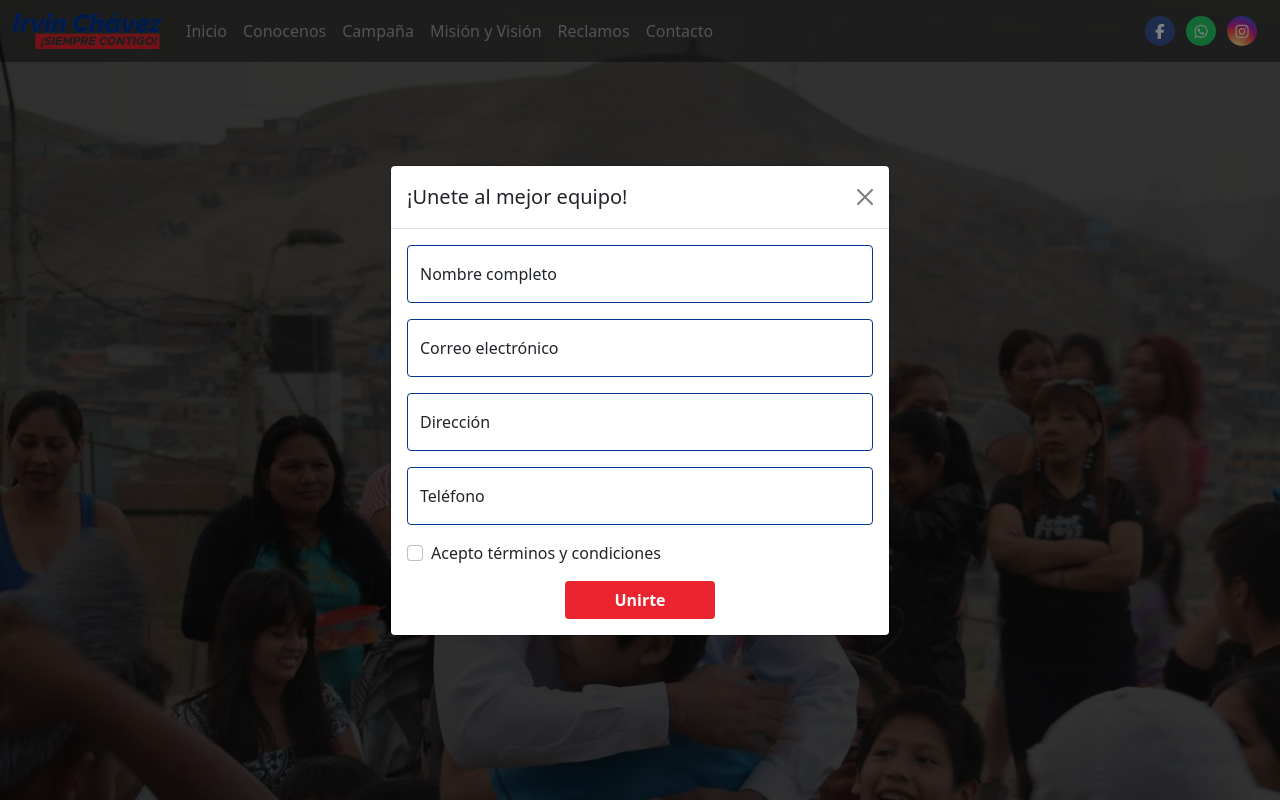
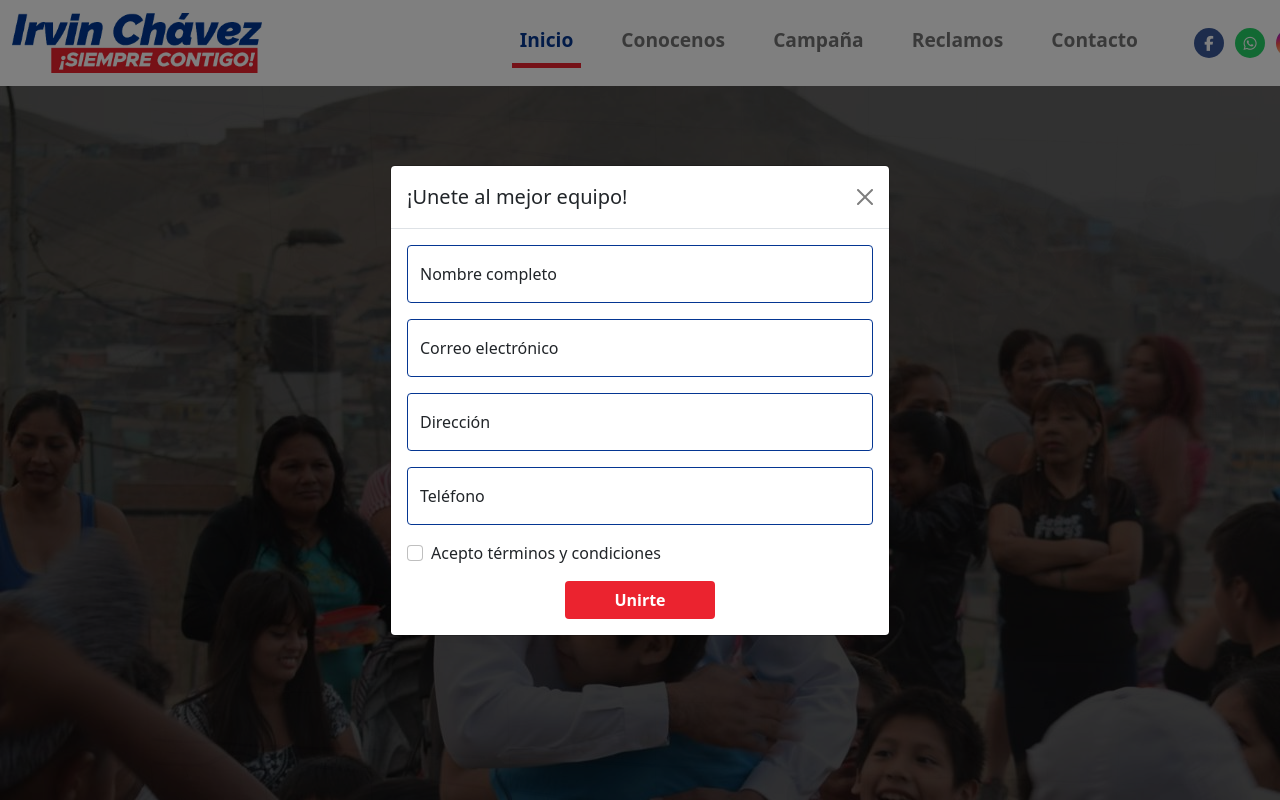
Before and after one commit to BerpL/irvincweb, an Angular app: page / in a window 1280 px wide. Built offline with nearby package versions, Linux system fonts and the light colour scheme.

Commit message:
refactor

```diff
--- a/src/app/app.component.html
+++ b/src/app/app.component.html
@@ -1,10 +1,9 @@
 <app-modal></app-modal>
 <app-navbar></app-navbar>
-<div class="">
+<div>
   <app-inicio></app-inicio>
   <app-conocenos></app-conocenos>
   <app-campania></app-campania>
-  <app-misionyvision></app-misionyvision>
   <app-reclamos></app-reclamos>
 </div>
 <app-footer></app-footer>
--- a/src/app/pages/campania/campania.component.html
+++ b/src/app/pages/campania/campania.component.html
@@ -2,12 +2,12 @@
     <div class="col-12 facebook-iframe">
         <div class="row justify-content-md-center">
             <div class="col-md-4 text-center">
-                <h3>Campaña</h3>
                 <iframe
+                class="rounded-3 border border-dark border-3 "
                 src="https://www.facebook.com/plugins/page.php?href=https%3A%2F%2Fwww.facebook.com%2FIrvinChavezOficial&tabs=timeline&width=500&height=800&small_header=false&adapt_container_width=false&hide_cover=false&show_facepile=true&appId"
                 width="500"
                 height="800"
-                style="border: none; overflow: hidden"
+                style="overflow: hidden;"
                 scrolling="no"
                 frameborder="0"
                 allowfullscreen="true"
--- a/src/app/pages/inicio/inicio.component.html
+++ b/src/app/pages/inicio/inicio.component.html
@@ -3,6 +3,7 @@
     id="carouselExampleFade"
     class="carousel slide carousel-fade"
     data-bs-ride="carousel"
+    data-pause="false"
   >
     <div class="carousel-inner">
       <div class="carousel-item active contenedor">
--- a/src/app/pages/reclamos/reclamos.component.html
+++ b/src/app/pages/reclamos/reclamos.component.html
@@ -2,8 +2,10 @@
     <div class="col-12 ">
         <div class="row justify-content-md-center">
             <div class="col-md-4 text-center">
-                <h3>Reclamos</h3>
+              <div class="card rounded-3 border border-dark border-3">
+                <div class="card-body">
                   <form
+                  class="p-5"
                   action="https://formsubmit.co/eder.cornejo.d@gmail.com"
                   method="POST"
                 >
@@ -37,6 +39,9 @@
                 </form>
                 </div>
               </div>
+
+            </div>
+        </div>
     </div>
 
 </div>
--- a/src/app/shared/navbar/navbar.component.html
+++ b/src/app/shared/navbar/navbar.component.html
@@ -1,7 +1,7 @@
-<nav class="navbar navbar-expand-lg navbar-dark bg-navbar fixed-top">
+<nav class="navbar navbar-expand-lg navbar-light bg-navbar fixed-top">
   <div class="container-fluid">
-    <a class="navbar-brand" href="#inicio">
-      <img src="../../../assets/img/logo.png" alt="logoirvinc" width="150" />
+    <a class="navbar-brand pointer" (click)="scroll('inicio')">
+      <img src="../../../assets/img/logo.png" alt="logoirvinc" width="250" />
     </a>
     <button
       class="navbar-toggler"
@@ -15,26 +15,23 @@
       <span class="navbar-toggler-icon"></span>
     </button>
     <div class="collapse navbar-collapse" id="navbarSupportedContent">
-      <ul class="navbar-nav me-auto mb-2 mb-lg-0">
-        <li class="nav-item">
-          <a class="nav-link" aria-current="page" href="#inicio"
+      <ul class="navbar-nav me-auto mb-2 mb-lg-0 navbar-items text-center">
+        <li class="nav-item ps-3 pe-3">
+          <a class="nav-link pointer" aria-current="page" [class.selected]="flaginicio" (click)="scroll('inicio')"
             >Inicio</a
           >
         </li>
-        <li class="nav-item">
-          <a class="nav-link" href="#conocenos">Conocenos</a>
+        <li class="nav-item ps-3 pe-3">
+          <a class="nav-link pointer" [class.selected]="flagconocenos" (click)="scroll('conocenos')">Conocenos</a>
         </li>
-        <li class="nav-item">
-          <a class="nav-link" href="#campania">Campaña</a>
+        <li class="nav-item ps-3 pe-3">
+          <a class="nav-link pointer" [class.selected]="flagcampania" (click)="scroll('campania')">Campaña</a>
         </li>
-        <li class="nav-item">
-          <a class="nav-link" href="#misionyvision">Misión y Visión</a>
+        <li class="nav-item ps-3 pe-3">
+          <a class="nav-link pointer" [class.selected]="flagreclamos" (click)="scroll('reclamos')">Reclamos</a>
         </li>
-        <li class="nav-item">
-          <a class="nav-link" href="#reclamos">Reclamos</a>
-        </li>
-        <li class="nav-item">
-          <a class="nav-link" href="#contacto">Contacto</a>
+        <li class="nav-item ps-3 pe-3">
+          <a class="nav-link pointer" [class.selected]="flagcontacto" (click)="scroll('contacto')">Contacto</a>
         </li>
       </ul>
       <div class="d-flex justify-content-center">
--- a/src/app/shared/navbar/navbar.component.ts
+++ b/src/app/shared/navbar/navbar.component.ts
@@ -7,11 +7,51 @@ import { Component, OnInit } from '@angular/core';
 })
 export class NavbarComponent implements OnInit {
 
+  flaginicio: boolean = true;
+  flagconocenos: boolean = false;
+  flagcampania: boolean = false;
+  flagreclamos: boolean = false;
+  flagcontacto: boolean = false;
+
   constructor() { }
 
   ngOnInit(): void {
   }
 
-
+  scroll(id:any) {
+    if(id == "inicio"){
+      this.flaginicio = true;
+      this.flagconocenos = false;
+      this.flagcampania = false;
+      this.flagreclamos = false;
+      this.flagcontacto = false;
+    } else if(id == "conocenos"){
+      this.flagconocenos = true;
+      this.flaginicio = false;
+      this.flagcampania = false;
+      this.flagreclamos = false;
+      this.flagcontacto = false;
+    } else if(id == "campania"){
+      this.flagcampania = true;
+      this.flaginicio = false;
+      this.flagconocenos = false;
+      this.flagreclamos = false;
+      this.flagcontacto = false;
+    } else if(id == "reclamos"){
+      this.flagreclamos = true;
+      this.flaginicio = false;
+      this.flagconocenos = false;
+      this.flagcampania = false;
+      this.flagcontacto = false;
+    } else if(id == "contacto"){
+      this.flagcontacto = true;
+      this.flaginicio = false;
+      this.flagconocenos = false;
+      this.flagcampania = false;
+      this.flagreclamos = false;
+    }
+    let el = document.getElementById(id);
+    el?.scrollIntoView({behavior: 'smooth'});
+}
 
 }
--- a/src/styles.css
+++ b/src/styles.css
@@ -1,4 +1,3 @@
-
 html,
 body {
   width: 100%;
@@ -8,31 +7,47 @@ body {
   overflow-x: hidden;
   scroll-behavior: smooth;
 }
+.pointer{
+  cursor: pointer;
+}
 ::-webkit-scrollbar {
   display: none;
 }
-.fullheight{
+.fullheight {
   height: 100vh;
   /*     padding-top: 4rem; */
 }
+.selected {
+  color: #053692 !important;
+  border-bottom: 5px solid #eb232f;
+  left: 0;
+  right: 0;
+  content: '.';
 
-.form-control{
+}
+
+.form-control {
   border: 1px solid #053692;
 }
 
-#conocenos{
-  background-color: #FDD6D8;
+#conocenos {
+  background: linear-gradient(-15deg, #eb232f 400px, transparent 202px),
+    linear-gradient(50deg, #053692 700px, #053692 702px);
 }
 
-#campania{
-  background-color: #C2D3EF;
+#campania {
+  background: linear-gradient(28deg, #053692 700px, transparent 702px),
+    linear-gradient(-28deg, #eb232f 700px, #eb232f 702px);
 }
 
-#misionyvision{
-  background-color: #FDD6D8;
+#reclamos{
+  background: #FFFFFF;
+background: -webkit-linear-gradient(to top, #FFFFFF 0%, #053692 100%);
+background: -moz-linear-gradient(to top, #FFFFFF 0%, #053692 100%);
+background: linear-gradient(to top, #FFFFFF 0%, #053692 100%);
 }
 
-#modal{
+#modal {
   display: none;
 }
 .btn-form {
@@ -72,8 +87,6 @@ text-align: center;
   font-weight: bold;
   font-size: 48px;
   overflow: hidden;
-  -webkit-backface-visibility: hidden;
-  -webkit-perspective: 1000;
   -webkit-transform: translate3d(0, 0, 0);
 }
 
@@ -86,8 +99,6 @@ text-align: center;
   font-weight: bold;
   font-size: 48px;
   overflow: hidden;
-  -webkit-backface-visibility: hidden;
-  -webkit-perspective: 1000;
   -webkit-transform: translate3d(0, 0, 0);
 }
 
@@ -166,7 +177,7 @@ text-align: center;
     width: 530px;
   }
 }
-.img-candidate{
+.img-candidate {
   width: 70%;
 }
 
@@ -175,33 +186,40 @@ text-align: center;
   font-style: oblique;
 }
 
-.img-banner{
+.img-banner {
   height: 100vh;
 }
-.img1{
-  background-color: rgba(0,0,0,0.8);
-  background-image:url('assets/img/img1.jpg');
-  filter:brightness(0.4);
+.img1 {
+  background-color: rgba(0, 0, 0, 0.8);
+  background-image: url("assets/img/img1.jpg");
+  filter: brightness(0.4);
 }
-.img2{
-  background-color: rgba(0,0,0,0.8);
-  background-image:url('assets/img/img2.jpg');
-  filter:brightness(0.4);
+.img2 {
+  background-color: rgba(0, 0, 0, 0.8);
+  background-image: url("assets/img/img2.jpg");
+  filter: brightness(0.4);
 }
-.img3{
-  background-color: rgba(0,0,0,0.8);
-  background-image:url('assets/img/img3.jpg');
-  filter:brightness(0.4);
+.img3 {
+  background-color: rgba(0, 0, 0, 0.8);
+  background-image: url("assets/img/img3.jpg");
+  filter: brightness(0.4);
 }
 
 /* NAVBAR */
-.bg-navbar{
-    background-color: rgba(0, 0, 0,.4);
+.bg-navbar {
+  background-color: #fff;
+  font-size: 1.2rem;
+  font-weight: bold;
+}
+.navbar-items{
+  padding-left: 22%;
+
 }
 .list {
   list-style: none;
   display: flex;
   margin-bottom: 0;
+  padding-right: 32px !important;
 }
 .social-icon {
   height: 30px;
@@ -256,34 +274,65 @@ text-align: center;
 }
 
 /* CAMPAÑA */
-  .facebook-iframe{
+.facebook-iframe {
   padding-top: 5rem;
 }
 
 /* Footer */
 .footer {
-  height: 400px;
-  background: linear-gradient(-7deg, #053692 395px, transparent 396px),
-    linear-gradient(7deg, #eb232f 395px, #fff 396px);
+  height: 550px;
+  background: linear-gradient(-8deg, #053692 540px, transparent 541px),
+    linear-gradient(8deg, #eb232f 540px, #fff 541px);
 }
 
 .footer-right {
-  padding-top: 4.5rem;
+  padding-top: 14rem;
   color: white;
 }
 
 .footer-left {
   padding-left: 4rem;
-  padding-top: 10rem;
+  padding-top: 14rem;
+  color: white;
+}
+
+.footer-mid {
+  padding-top: 14rem;
   color: white;
 }
 
 .contact-data {
-  padding-top: 2rem;
+  padding-left: 2rem;
 }
 
 .footer-list {
   list-style: none;
+}
+
+.footer-social-icon {
+  height: 50px;
+  width: 50px;
+  display: flex;
+  justify-content: center;
+  align-items: center;
+  color: #fff;
+  font-size: 25px;
+  border-radius: 25px;
+  margin-right: 11px;
+  cursor: pointer;
+}
+
+.footer-social-icon i {
+  transition: 0.4s all;
+}
+
+.footer-social-icon:hover i {
+  transform: scale(1.1);
+  -webkit-transition: all 0.5s ease;
+  -moz-transition: all 0.5s ease;
+  -ms-transition: all 0.5s ease;
+  -o-transition: all 0.5s ease;
+  transition: all 0.5s ease;
 }
 
 .maps {
@@ -321,6 +370,9 @@ text-align: center;
   .footer-right {
     display: none;
   }
+  .footer-mid{
+    display: none;
+  }
   .centrado {
     display: none;
   }
@@ -329,7 +381,7 @@ text-align: center;
     display: none;
   }
   .navbar-nav .item {
-    font-size: .8rem;
+    font-size: 0.8rem;
     font-weight: 600;
     padding: 15px;
     padding-left: 15px !important;
@@ -337,13 +389,12 @@ text-align: center;
   }
 
   .navbar-nav .item:hover {
-    font-size: .8rem;
+    font-size: 0.8rem;
     font-weight: 600;
   }
 
   .navbar-nav .item.active {
-    font-size: .8rem;
+    font-size: 0.8rem;
     font-weight: 600;
   }
-
 }
```
Also changed, not shown: src/app/pages/conocenos/conocenos.component.html (+23 -13 lines), src/app/shared/footer/footer.component.html (+29 -3 lines). Lines whose indentation alone changed are shown as unchanged.
